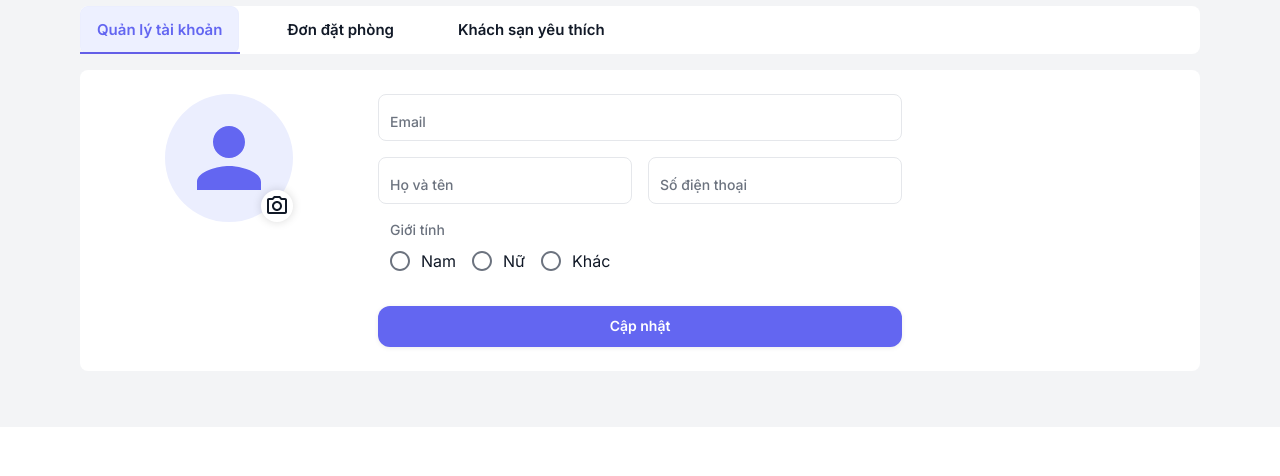
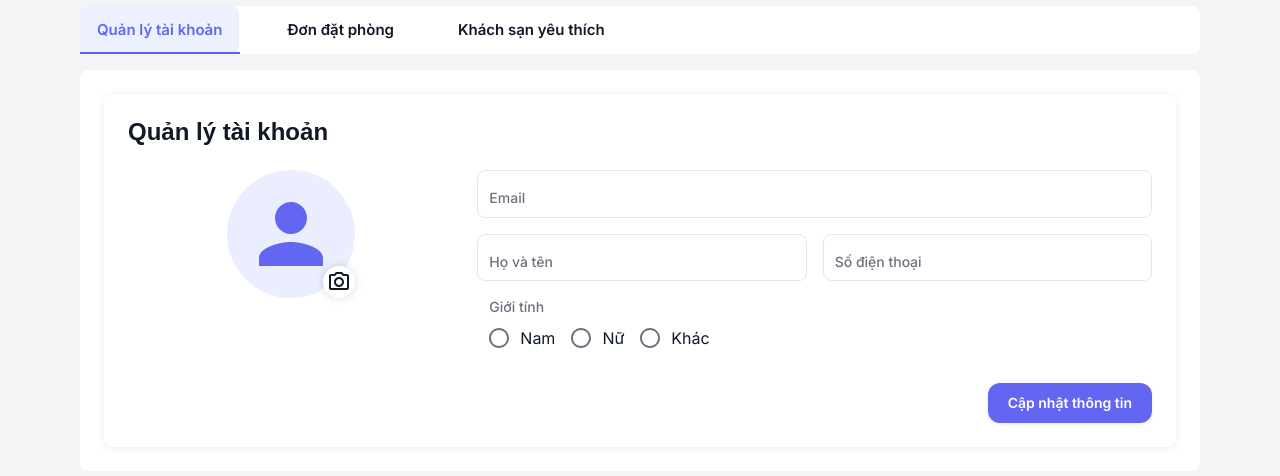
Before and after one commit to haiduongfc2001/booking-customer, a Next.js app: page /account in a window 1280 px wide. Shown: the part 140-616 px from the top of the page. Built offline with nearby package versions, Linux system fonts and the light colour scheme; no server answers.

Commit message:
update customer info

```diff
--- a/src/app/hotel/booking/page.tsx
+++ b/src/app/hotel/booking/page.tsx
@@ -100,7 +100,7 @@ export default function Booking(props: any) {
         bookingBody
       );
 
-      if (response && response.status === STATUS_CODE.CREATED) {
+      if (response?.status === STATUS_CODE.CREATED) {
         setBookingData(response.data);
         setHotelData(response.data?.hotel);
       }
@@ -241,7 +241,7 @@ export default function Booking(props: any) {
           body
         );
 
-        if (response && response.return_code === 1) {
+        if (response?.return_code === 1) {
           window.location.href = response?.order_url;
         }
       } catch (error: any) {
--- a/src/app/hotel/booking/payment/page.tsx
+++ b/src/app/hotel/booking/payment/page.tsx
@@ -94,7 +94,7 @@ export default function UpdateBookingStatus(props: any) {
         `/payment/zalopay/orderStatus/${apptransid}`
       );
 
-      if (response && response.status === STATUS_CODE.OK) {
+      if (response?.status === STATUS_CODE.OK) {
         setPayment(response.data);
         setBooking(response.data?.bookingInfo);
 
--- a/src/app/register/page.tsx
+++ b/src/app/register/page.tsx
@@ -99,7 +99,7 @@ export default function RegisterPage() {
           password,
         });
 
-        if (response && response.status === STATUS_CODE.CREATED) {
+        if (response?.status === STATUS_CODE.CREATED) {
           formik.resetForm();
 
           dispatch(
--- a/src/components/account/account-management.tsx
+++ b/src/components/account/account-management.tsx
@@ -15,8 +15,8 @@ import {
   Typography,
   IconButton,
   Box,
+  Paper,
 } from "@mui/material";
-import { userInfo } from "@/utils/data";
 import { getInitials } from "@/utils/get-initials";
 import { useFormik } from "formik";
 import * as Yup from "yup";
@@ -26,13 +26,13 @@ import { AppDispatch, RootState } from "@/redux/store/store";
 import { useAppDispatch, useAppSelector } from "@/redux/store/store";
 import { closeLoadingApi, openLoadingApi } from "@/redux/slices/loading-slice";
 import { getRequest, patchRequest } from "@/services/api-instance";
-import { ALERT_TYPE, API, GENDER, STATUS_CODE } from "@/constant/constants";
+import { ALERT_TYPE, GENDER, STATUS_CODE } from "@/constant/constants";
 import { openAlert } from "@/redux/slices/alert-slice";
 
 interface IAccountManagement {}
 
 const AccountManagement: FC<IAccountManagement> = () => {
-  const [customerData, setCustomerData] = React.useState({
+  const [customerData, setCustomerData] = useState({
     email: "",
     full_name: "",
     gender: "",
@@ -41,7 +41,6 @@ const AccountManagement: FC<IAccountManagement> = () => {
   });
 
   const dispatch: AppDispatch = useAppDispatch();
-
   const customer_id = useAppSelector(
     (state: RootState) => state.auth.customer_id
   );
@@ -56,7 +55,7 @@ const AccountManagement: FC<IAccountManagement> = () => {
         `/customer/${customer_id}/getCustomerById`
       );
 
-      if (response && response.status === STATUS_CODE.OK) {
+      if (response?.status === STATUS_CODE.OK) {
         setCustomerData(response.data);
       }
     } catch (error: any) {
@@ -108,16 +107,21 @@ const AccountManagement: FC<IAccountManagement> = () => {
     onSubmit: async (values, helpers) => {
       dispatch(openLoadingApi());
       try {
-        const { email, full_name, gender } = values;
+        const formData = new FormData();
+        formData.append("email", values.email);
+        formData.append("full_name", values.full_name);
+        formData.append("gender", values.gender);
+        formData.append("phone", values.phone);
+
+        if (fileInputRef.current?.files?.[0]) {
+          formData.append("avatar", fileInputRef.current.files[0]);
+        }
 
         const res = await patchRequest(
           `/customer/${customer_id}/updateCustomer`,
-          {
-            email,
-            full_name,
-            gender,
-          }
+          formData
         );
+
         if (res?.status === STATUS_CODE.OK) {
           dispatch(
             openAlert({
@@ -125,7 +129,6 @@ const AccountManagement: FC<IAccountManagement> = () => {
               message: res?.message,
             })
           );
-
           await fetchCustomer();
           helpers.resetForm({
             values: {
@@ -133,6 +136,7 @@ const AccountManagement: FC<IAccountManagement> = () => {
               submit: null,
             },
           });
+          setSelectedImage(null);
         } else {
           dispatch(
             openAlert({
@@ -187,17 +191,18 @@ const AccountManagement: FC<IAccountManagement> = () => {
     }
   };
 
-  const handleUpdate = () => {
-    alert("Cập nhật ảnh thành công");
-  };
-
   return (
-    <>
+    <Paper elevation={3} sx={{ p: 3 }}>
+      <Typography variant="h5" sx={{ mb: 3 }}>
+        Quản lý tài khoản
+      </Typography>
+      <form noValidate onSubmit={formik.handleSubmit} autoComplete="off">
         <Grid container spacing={3}>
           <Grid
             item
             xs={12}
-          sm={3}
+            sm={5}
+            md={4}
             sx={{
               display: "flex",
               justifyContent: "flex-start",
@@ -260,34 +265,38 @@ const AccountManagement: FC<IAccountManagement> = () => {
                   display: "flex",
                   alignItems: "center",
                   justifyContent: "center",
-                my: 2,
+                  mt: 2,
                   "& > :not(:last-child)": {
                     marginRight: 1,
                   },
                 }}
               >
-              <Button variant="contained" color="error" onClick={handleCancel}>
+                <Button
+                  variant="contained"
+                  color="error"
+                  onClick={handleCancel}
+                >
                   Hủy
                 </Button>
-              <Button variant="contained" onClick={handleUpdate}>
+                <Button
+                  variant="contained"
+                  color="primary"
+                  type="submit"
+                  disabled={formik.isSubmitting}
+                >
                   Cập nhật ảnh
                 </Button>
               </Box>
             )}
           </Grid>
-        <Grid item xs={12} sm={9} md={6}>
-          <form noValidate onSubmit={formik.handleSubmit} autoComplete="off">
+          <Grid item xs={12} sm={7} md={8}>
             <Stack spacing={2}>
               <TextField
                 fullWidth
                 label="Email"
                 name="email"
-                type="email"
                 placeholder="Nhập email của bạn"
                 size="small"
-                InputProps={{
-                  readOnly: true,
-                }}
                 onBlur={formik.handleBlur}
                 onChange={formik.handleChange}
                 value={formik.values.email}
@@ -299,7 +308,7 @@ const AccountManagement: FC<IAccountManagement> = () => {
                   fullWidth
                   label="Họ và tên"
                   name="full_name"
-                  placeholder="Nhập tên của bạn"
+                  placeholder="Nhập họ và tên của bạn"
                   size="small"
                   onBlur={formik.handleBlur}
                   onChange={formik.handleChange}
@@ -324,7 +333,6 @@ const AccountManagement: FC<IAccountManagement> = () => {
                   helperText={formik.touched.phone && formik.errors.phone}
                 />
               </Stack>
-              <div>
               <FormControl
                 sx={{ px: 1.5 }}
                 error={!!(formik.touched.gender && formik.errors.gender)}
@@ -363,26 +371,35 @@ const AccountManagement: FC<IAccountManagement> = () => {
                   <FormHelperText>{formik.errors.gender}</FormHelperText>
                 )}
               </FormControl>
-              </div>
             </Stack>
             {formik.errors.submit && (
               <Typography color="error" sx={{ mt: 3 }} variant="body2">
                 {formik.errors.submit}
               </Typography>
             )}
+            <Box
+              sx={{
+                display: "flex",
+                justifyContent: "flex-end",
+              }}
+            >
               <Button
-              fullWidth
                 size="medium"
-              sx={{ mt: 3 }}
+                sx={{
+                  mt: 3,
+                  ml: "auto",
+                }}
                 type="submit"
                 variant="contained"
+                disabled={formik.isSubmitting}
               >
-              Cập nhật
+                Cập nhật thông tin
               </Button>
-          </form>
+            </Box>
           </Grid>
         </Grid>
-    </>
+      </form>
+    </Paper>
   );
 };
 
--- a/src/components/account/booking-review.tsx
+++ b/src/components/account/booking-review.tsx
@@ -101,7 +101,7 @@ const BookingReview: React.FC<BookingReviewProps> = ({
         ...ratings,
       });
 
-      if (response && response.status === STATUS_CODE.CREATED) {
+      if (response?.status === STATUS_CODE.CREATED) {
         alert("Đánh giá thành công");
       }
     } catch (error: any) {
--- a/src/components/account/my-bookings.tsx
+++ b/src/components/account/my-bookings.tsx
@@ -73,7 +73,7 @@ const MyBookings: FC<MyBookingsProps> = () => {
         `/booking/getAllBookingsByCustomerId/${customer_id}`
       );
 
-      if (response && response.status === STATUS_CODE.OK) {
+      if (response?.status === STATUS_CODE.OK) {
         setMyBookingsData(response.data);
       }
     } catch (error: any) {
--- a/src/components/home/outstanding-hotel.tsx
+++ b/src/components/home/outstanding-hotel.tsx
@@ -42,7 +42,7 @@ const OutstandingHotel: React.FC = () => {
     } else if (isMd) {
       return 3;
     } else {
-      return 4; // For lg and up
+      return 4;
     }
   });
   const [likedHotels, setLikedHotels] = React.useState<number[]>([]);
--- a/src/components/hotel-detail/hotel-reviews.tsx
+++ b/src/components/hotel-detail/hotel-reviews.tsx
@@ -79,7 +79,7 @@ const HotelReviews: FC<IHotelReviews> = ({ hotelId, reviewRef }) => {
       try {
         const response = await getRequest(`/review/getHotelReviews/${hotelId}`);
 
-        if (response && response.status === STATUS_CODE.OK) {
+        if (response?.status === STATUS_CODE.OK) {
           setHotelReviews(response.data);
         }
       } catch (error: any) {
```
Also changed, not shown: src/app/account/my-booking/[booking_id]/page.tsx (+38 -6 lines). Lines whose indentation alone changed are shown as unchanged.
